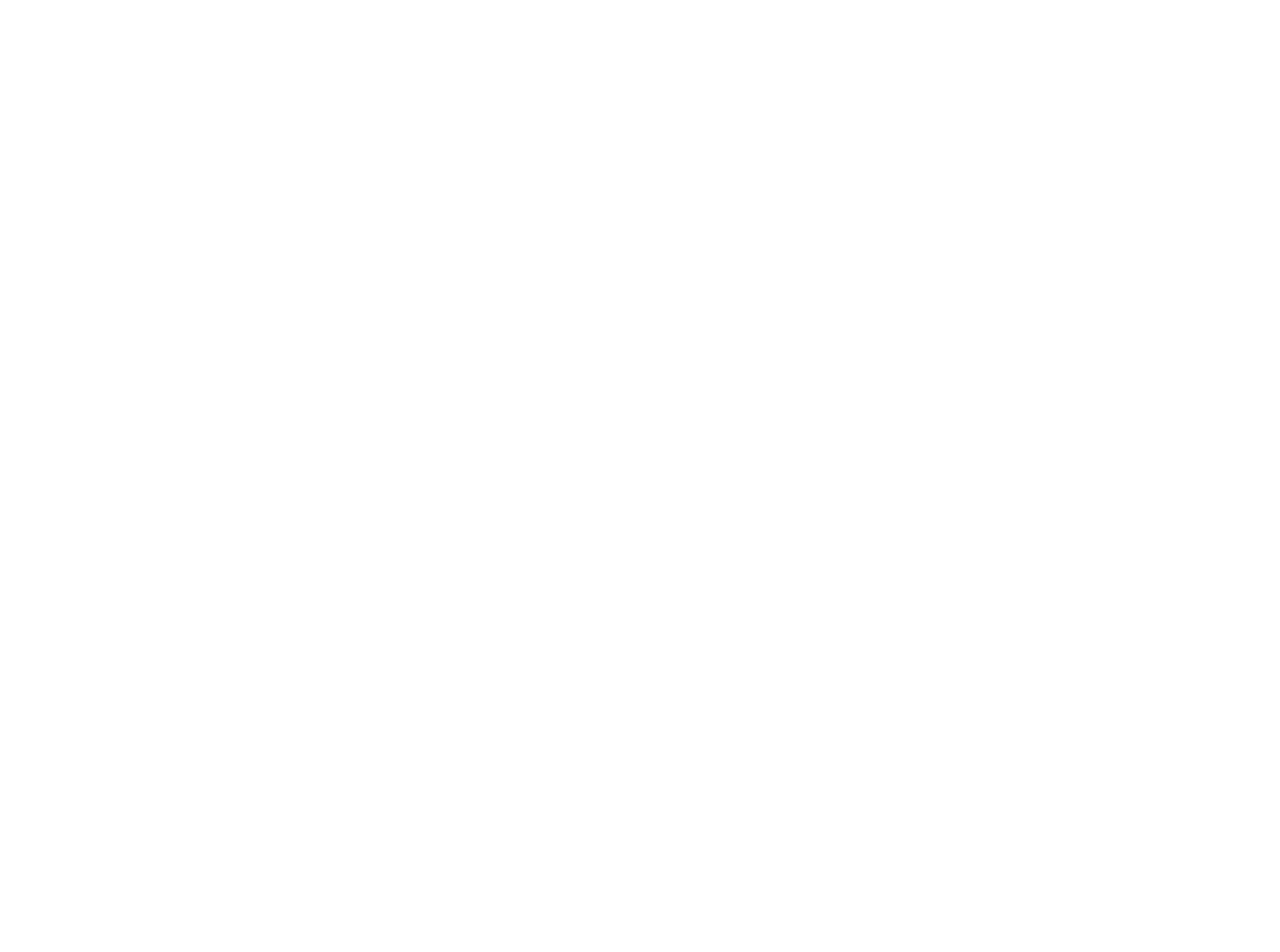
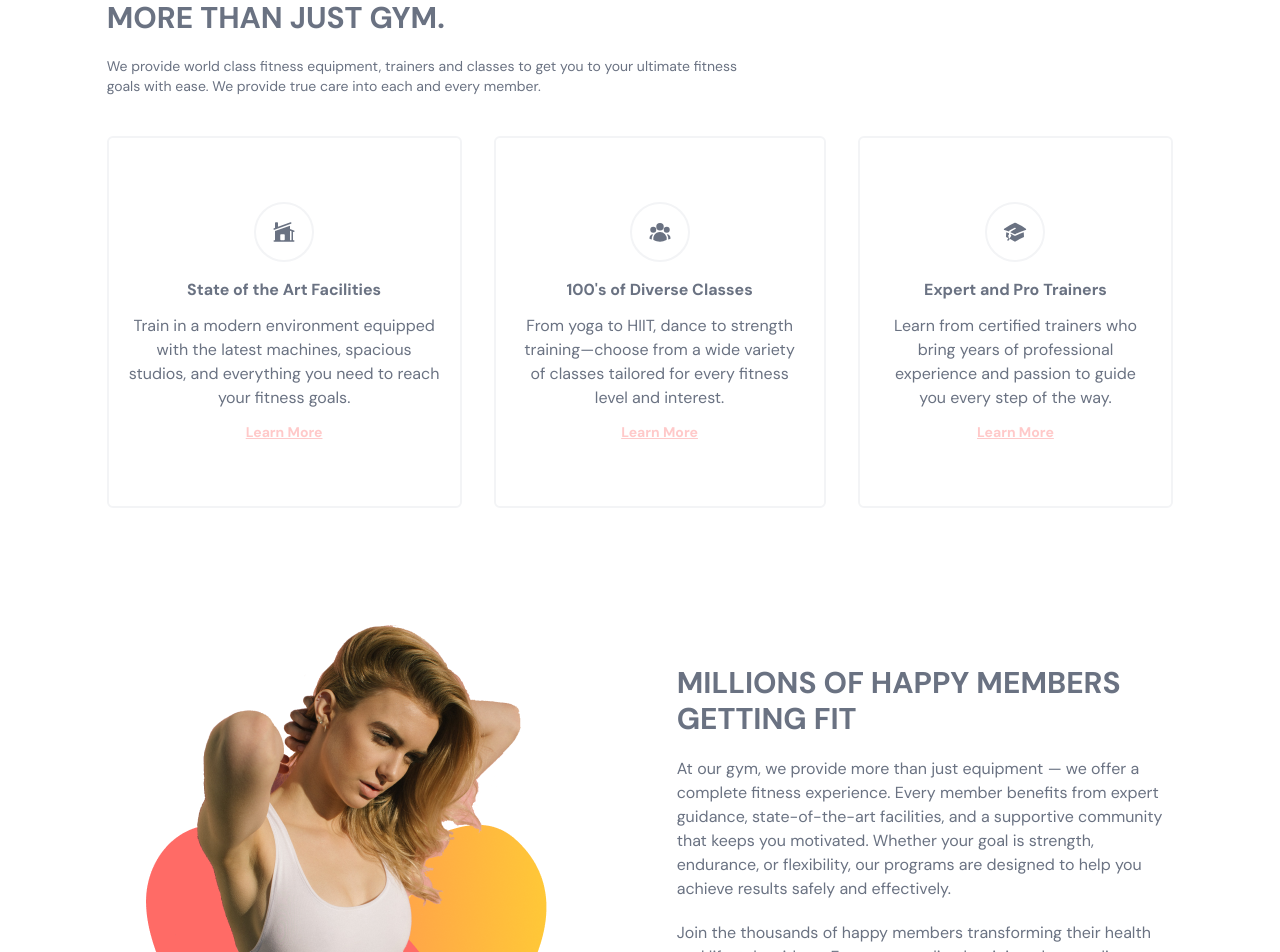
Before and after one commit to KeaneMclaren/EvoGym, a React (Vite) app in the folder gym-typescript/: page / in a window 1280 px wide. Shown: the part 900-1852 px from the top of the page. Before the commit the page ends 823 px from the top, so only its background shows below. Built offline with nearby package versions, Linux system fonts and the light colour scheme.

Commit message:
Benefits page done

```diff
--- a/gym-typescript/src/App.tsx
+++ b/gym-typescript/src/App.tsx
@@ -2,9 +2,10 @@
 import Home from "@/scenes/home";
 import { useEffect, useState } from "react";
 import { SelectedPage } from "@/shared/types";
+import Benefits from "@/scenes/benefits";
 
 function App() {
-  const [selectedPage, setSelectedPage] = useState<string>(SelectedPage.Home);
+  const [selectedPage, setSelectedPage] = useState<SelectedPage>(SelectedPage.Home);
   const [isTopofPage, setIsTopOfPage] = useState<boolean>(true);
 
   useEffect(() => {
@@ -26,6 +27,7 @@
     setSelectedPage={setSelectedPage}
     />
     <Home setSelectedPage={setSelectedPage} />
+    <Benefits setSelectedPage={setSelectedPage} />
   </div>;
 }
 
--- /dev/null
+++ b/gym-typescript/src/scenes/benefits/Benefit.tsx
@@ -0,0 +1,34 @@
+import { SelectedPage } from '@/shared/types';
+import type { ReactElement } from 'react';
+import AnchorLink from 'react-anchor-link-smooth-scroll';
+
+type Props = {
+    icon: ReactElement;
+    title: string;
+    description: string;
+    setSelectedPage: (value: SelectedPage) => void;
+}
+
+function Benefit({ icon, title, description, setSelectedPage }: Props) {
+  return (
+    <div className='mt-5 rounded-md border-2 border-gray-100 px-5 py-16 text-center'>
+        <div className='mb-4 flex justify-center'>
+            <div className='rounded-full border-2 border-gray-100 bg-primary-100 p-4'>
+                {icon}
+            </div>
+        </div>
+
+        <h4 className='font-bold'>{title}</h4>
+        <p className='my-3'>{description}</p>
+        <AnchorLink
+            className='text-sm font-bold text-red-200 underline hover:text-yellow-500'
+            onClick={() => setSelectedPage(SelectedPage.ContactUs)}
+            href={`#${SelectedPage.ContactUs}`}
+        >
+            <p>Learn More</p>
+        </AnchorLink>
+    </div>
+  )
+}
+
+export default Benefit
--- /dev/null
+++ b/gym-typescript/src/scenes/benefits/index.tsx
@@ -0,0 +1,156 @@
+import ActionButton from "@/shared/ActionButton";
+import HText from "@/shared/HText";
+import { SelectedPage, type BenefitType } from "@/shared/types";
+import {
+  HomeModernIcon,
+  UserGroupIcon,
+  AcademicCapIcon,
+} from "@heroicons/react/24/solid";
+import { motion } from "framer-motion";
+import BenefitsPageGraphic from "@/assets/BenefitsPageGraphic.png";
+import Benefit from "./Benefit";
+
+const benefits: Array<BenefitType> = [
+  {
+    icon: <HomeModernIcon className="h-6 w-6" />,
+    title: "State of the Art Facilities",
+    description:
+      "Train in a modern environment equipped with the latest machines, spacious studios, and everything you need to reach your fitness goals.",
+  },
+  {
+    icon: <UserGroupIcon className="h-6 w-6" />,
+    title: "100's of Diverse Classes",
+    description:
+      "From yoga to HIIT, dance to strength training—choose from a wide variety of classes tailored for every fitness level and interest.",
+  },
+  {
+    icon: <AcademicCapIcon className="h-6 w-6" />,
+    title: "Expert and Pro Trainers",
+    description:
+      "Learn from certified trainers who bring years of professional experience and passion to guide you every step of the way.",
+  },
+];
+
+const container = {
+  hidden: {},
+  visible: {
+    transition: { staggerChildren: 0.2 },
+  },
+};
+
+type Props = {
+  setSelectedPage: (value: SelectedPage) => void;
+};
+
+const Benefits = ({ setSelectedPage }: Props) => {
+  return (
+    <section id="benefits" className="mx-auto min-h-full w-5/6 py-20">
+      <motion.div
+        onViewportEnter={() => setSelectedPage(SelectedPage.Benefits)}
+      >
+        {/* HEADER */}
+        <motion.div
+          className="md:my-5 md:w-3/5"
+          initial="hidden"
+          whileInView="visible"
+          viewport={{ once: true, amount: 0.5 }}
+          transition={{ duration: 0.5 }}
+          variants={{
+            hidden: { opacity: 0, x: -50 },
+            visible: { opacity: 1, x: 0 },
+          }}
+        >
+          <HText>MORE THAN JUST GYM.</HText>
+          <p className="my-5 text-sm">
+            We provide world class fitness equipment, trainers and classes to
+            get you to your ultimate fitness goals with ease. We provide true
+            care into each and every member.
+          </p>
+        </motion.div>
+
+        {/* BENEFITS */}
+        <motion.div
+          className="mt-5 items-center justify-between gap-8 md:flex"
+          initial="hidden"
+          whileInView="visible"
+          viewport={{ once: true, amount: 0.5 }}
+          variants={container}
+        >
+          {benefits.map((benefit: BenefitType) => (
+            <Benefit
+              key={benefit.title}
+              icon={benefit.icon}
+              title={benefit.title}
+              description={benefit.description}
+              setSelectedPage={setSelectedPage}
+            />
+          ))}
+        </motion.div>
+
+        {/* GRAPHICS AND DESCRIPTION */}
+        <div className="mt-16 items-center justify-between gap-20 md:mt-28 md:flex">
+          {/* GRAPHIC */}
+          <img
+            className="mx-auto"
+            alt="benefits-page-graphic"
+            src={BenefitsPageGraphic}
+          />
+
+          {/* DESCRIPTION */}
+          <div>
+            {/* TITLE */}
+            <div className="relative">
+              <div className="before:absolute before:-top-20 before:-left-20 before:z-[1] before:content-abstractwaves">
+                <motion.div
+                  initial="hidden"
+                  whileInView="visible"
+                  viewport={{ once: true, amount: 0.5 }}
+                  transition={{ duration: 0.5 }}
+                  variants={{
+                    hidden: { opacity: 0, x: 50 },
+                    visible: { opacity: 1, x: 0 },
+                  }}
+                >
+                  <HText>
+                    MILLIONS OF HAPPY MEMBERS GETTING{" "}
+                    <span className="text-primary-500">FIT</span>
+                  </HText>
+                </motion.div>
+              </div>
+            </div>
+
+            {/* DESCRIPT */}
+            <motion.div
+              initial="hidden"
+              whileInView="visible"
+              viewport={{ once: true, amount: 0.5 }}
+              transition={{ delay: 0.2, duration: 0.5 }}
+              variants={{
+                hidden: { opacity: 0, x: 50 },
+                visible: { opacity: 1, x: 0 },
+              }}
+            >
+              <p className="my-5">
+                At our gym, we provide more than just equipment — we offer a complete fitness experience. Every member benefits from expert guidance, state-of-the-art facilities, and a supportive community that keeps you motivated. Whether your goal is strength, endurance, or flexibility, our programs are designed to help you achieve results safely and effectively.
+              </p>
+              <p className="mb-5">
+                Join the thousands of happy members transforming their health and lifestyle with us. From personalized training plans to diverse group classes, we make it easy and enjoyable to stay committed to your fitness journey. With our expert trainers and innovative programs, reaching your goals has never been more exciting.
+              </p>
+            </motion.div>
+
+            {/* BUTTON */}
+            <div className="relative mt-16">
+              <div className="before:absolute before:-bottom-20 before:right-40 before:z-[-1] before:content-sparkles">
+                <ActionButton setSelectedPage={setSelectedPage}>
+                  Join Now
+                </ActionButton>
+              </div>
+            </div>
+          </div>
+        </div>
+      </motion.div>
+    </section>
+  );
+};
+
+export default Benefits;
--- /dev/null
+++ b/gym-typescript/src/shared/HText.tsx
@@ -0,0 +1,15 @@
+import React from 'react'
+
+type Props = {
+    children: React.ReactNode;
+}
+
+const HText = ({children}: Props) => {
+  return (
+    <h1 className="basis-3/5 font-montserrat text-3xl font-bold">
+        {children}
+    </h1>
+  )
+}
+
+export default HText
--- a/gym-typescript/tsconfig.app.json
+++ b/gym-typescript/tsconfig.app.json
@@ -22,7 +22,7 @@
     "strict": true,
     "noUnusedLocals": true,
     "noUnusedParameters": true,
-    "erasableSyntaxOnly": true,
+    "erasableSyntaxOnly": false,
     "noFallthroughCasesInSwitch": true,
     "noUncheckedSideEffectImports": true
   },
```
Also changed, not shown: gym-typescript/src/shared/types.ts (+8 -0 lines).
